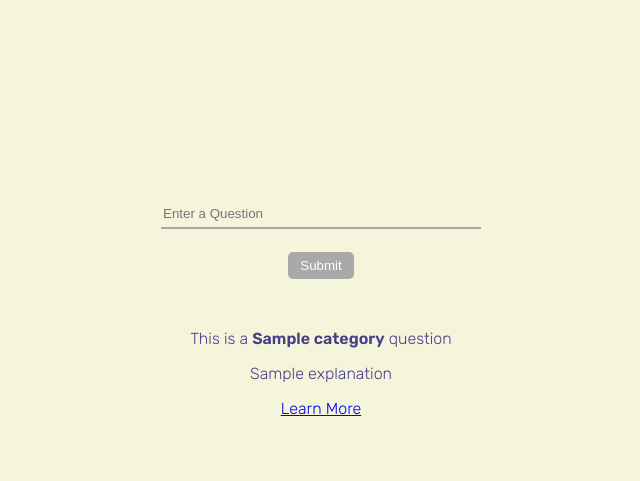
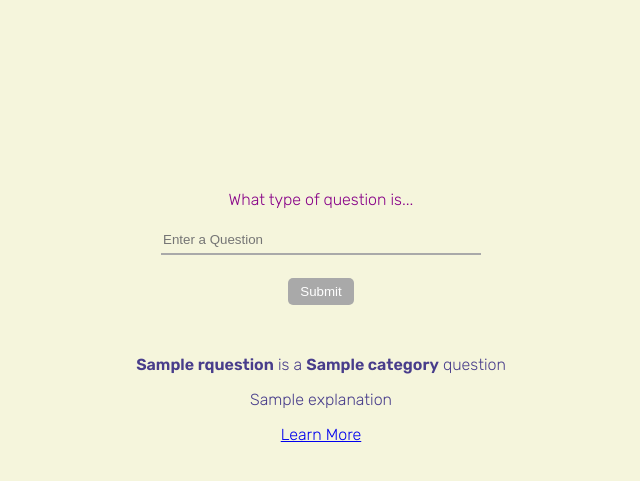
Before and after one commit to mohinigupta30/qcat_frontend, a Flask app: template templates/q-cat-home-page.html in a window 1280 px wide. Shown: the part 202-683 px from the top of the page, without its empty margins (319-959 px from the left). Run offline with Flask 2, Linux system fonts and the light colour scheme; the template is opened without the code that fills it: most values are stand-ins (such as "Sample title", 1, 10 or a date in 2020).

Commit message:
Further styling

```diff
--- a/app.py
+++ b/app.py
@@ -27,6 +27,7 @@ def categorize():
     question = request.form['entered_question']
     return render_template(
         'q-cat-home-page.html',
-        category = question,
+        rquestion = question,
+        category = "CATEGORY",
         explanation = "Sorry, we don't have this implemented yet."
     )
--- a/static/style.css
+++ b/static/style.css
@@ -24,7 +24,7 @@ h2{
 }
 
 .q-submission {
-    padding: 200px 0 30px;
+    padding: 175px 0 30px;
 }
 
 .q-input {
--- a/templates/q-cat-home-page.html
+++ b/templates/q-cat-home-page.html
@@ -4,7 +4,7 @@
     <meta charset="UTF-8">
     <link rel="stylesheet" href="/static/style.css">
     <title>Q CAT</title>
-    <link rel="icon" href="../qcat_logo.png">
+    <!-- <link rel="icon" href="../qcat_logo.png"> -->
     <link rel="preconnect" href="https://fonts.googleapis.com">
     <link rel="preconnect" href="https://fonts.gstatic.com" crossorigin>
     <link href="https://fonts.googleapis.com/css2?family=Rubik:wght@300&display=swap" rel="stylesheet">
@@ -19,13 +19,14 @@
     </div>
     <!-- <hr style="margin: 30px 0;"> -->
     <div class="q-submission">
+        <p>What type of question is...</p>
         <form action='/question' method='post'>
             <input class="q-input" type="text" id="question" name="entered_question" placeholder="Enter a Question"><br><br>
             <input class="q-submit" type="submit" value="Submit">
         </form>
     </div>
     <div class="response">
-        <p hidden id="category">This is a <b>{{category}}</b> question</p>
+        <p hidden id="category"><b>{{rquestion}}</b> is a <b>{{category}}</b> question</p>
         <p id="explanation">{{explanation}}</p>
         <a hidden id="learnmore" href="https://www.w3schools.com/">Learn More</a>
     </div>
```
